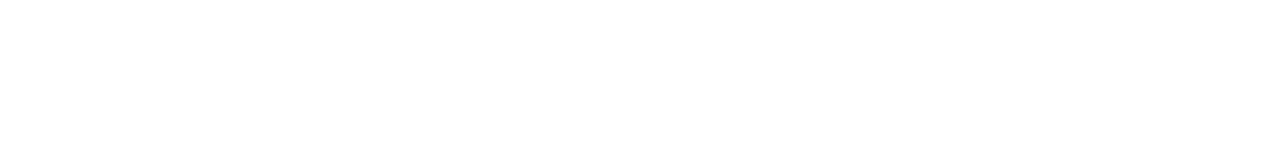
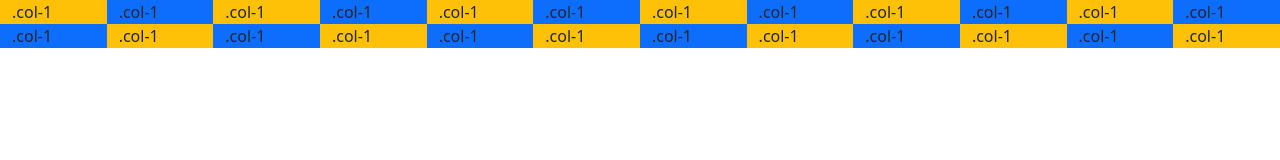
Before and after one commit to Camerana/FrontendTDPC12, a website: page index.html in a window 1280 px wide. Drawn offline with nearby package versions, Linux system fonts and the light colour scheme.

Commit message:
some updates

```diff
--- a/css/style.css
+++ b/css/style.css
@@ -1,8 +1,3 @@
-* {
-    /* font-family: myFirstFont; */
-    box-sizing: border-box;
-}
-
 html, body {
     margin: 0px;
     height: 100%;
--- a/index.html
+++ b/index.html
@@ -9,9 +9,88 @@
 </head>
 
 <body>
+    <div class="container-fluid">
+        <div class="row">
+            <div class="col-1 bg-warning">
+                .col-1
+            </div>
+            <div class="col-1 bg-primary">
+                .col-1
+            </div>
+            <div class="col-1 bg-warning">
+                .col-1
+            </div>
+            <div class="col-1 bg-primary">
+                .col-1
+            </div>
+            <div class="col-1 bg-warning">
+                .col-1
+            </div>
+            <div class="col-1 bg-primary">
+                .col-1
+            </div>
+            <div class="col-1 bg-warning">
+                .col-1
+            </div>
+            <div class="col-1 bg-primary">
+                .col-1
+            </div>
+            <div class="col-1 bg-warning">
+                .col-1
+            </div>
+            <div class="col-1 bg-primary">
+                .col-1
+            </div>
+            <div class="col-1 bg-warning">
+                .col-1
+            </div>
+            <div class="col-1 bg-primary">
+                .col-1
+            </div>
+        </div>
+        <div class="row">
+            <div class="col-1 bg-primary">
+                .col-1
+            </div>
+            <div class="col-1 bg-warning">
+                .col-1
+            </div>
+            <div class="col-1 bg-primary">
+                .col-1
+            </div>
+            <div class="col-1 bg-warning">
+                .col-1
+            </div>
+            <div class="col-1 bg-primary">
+                .col-1
+            </div>
+            <div class="col-1 bg-warning">
+                .col-1
+            </div>
+            <div class="col-1 bg-primary">
+                .col-1
+            </div>
+            <div class="col-1 bg-warning">
+                .col-1
+            </div>
+            <div class="col-1 bg-primary">
+                .col-1
+            </div>
+            <div class="col-1 bg-warning">
+                .col-1
+            </div>
+            <div class="col-1 bg-primary">
+                .col-1
+            </div>
+            <div class="col-1 bg-warning">
+                .col-1
+            </div>
+        </div>
+    </div>
 
     <script src="node_modules/jquery/dist/jquery.min.js"></script>
-    <script src="node_modules/bootstrap/dist/js/bootstrap.min.js"></script>
+    <script src="node_modules/bootstrap/dist/js/bootstrap.bundle.min.js"></script>
     <script src="JS/script.js"></script>
 </body>
+
 </html>
```
